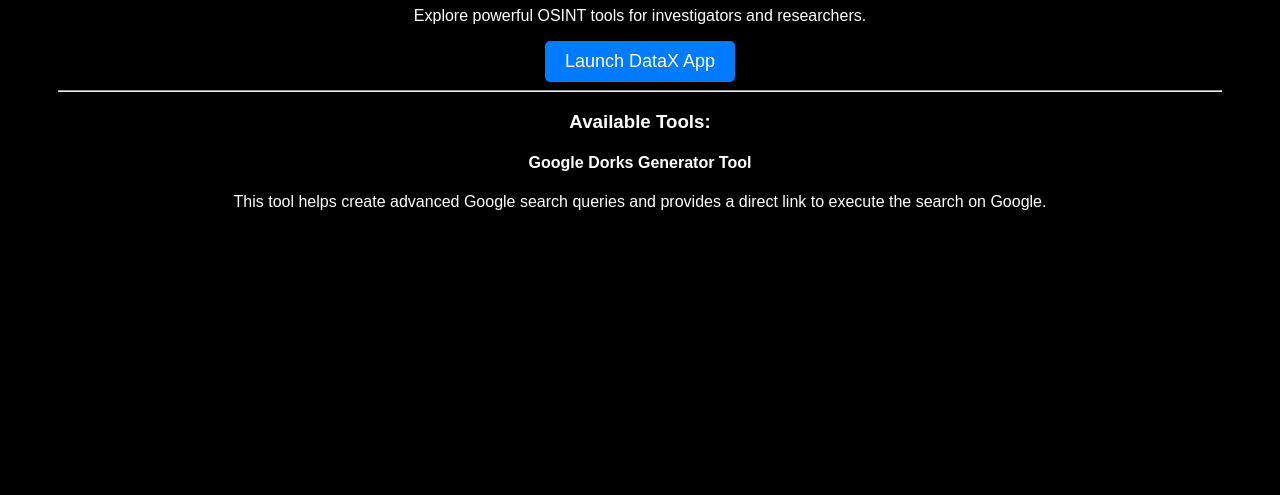
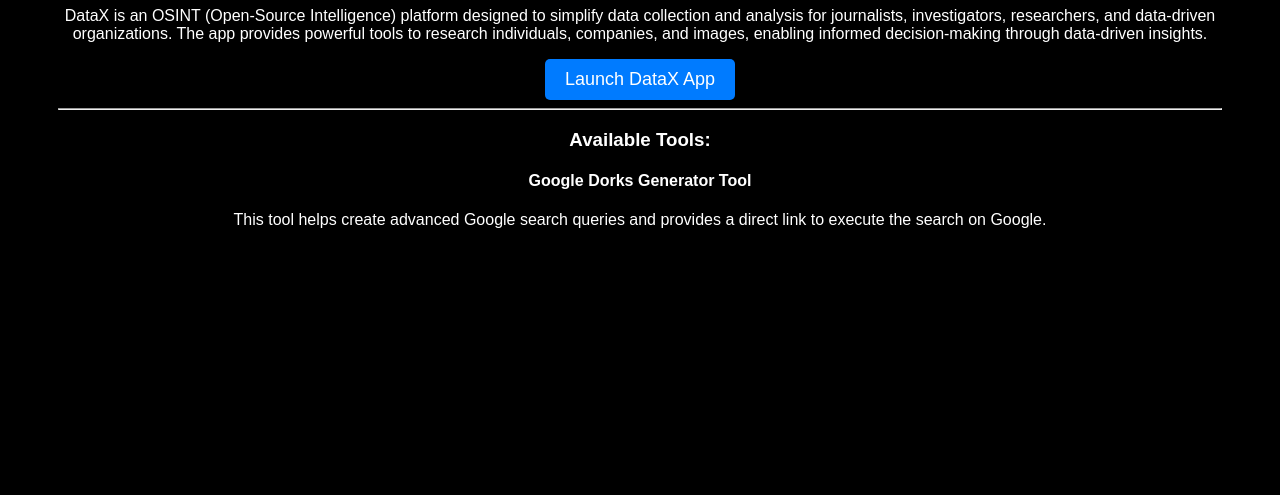
Before and after one commit to zydmohd/datax-en, a plain HTML site: page index.html in a window 1280 px wide. Shown: the part 305-800 px from the top of the page. Drawn offline with Linux system fonts and the light colour scheme.

Commit message:
Update index.html

```diff
--- a/index.html
+++ b/index.html
@@ -47,7 +47,7 @@
     <img src="datax_white_bg.png" alt="DataX Logo" class="logo"> <!-- Replace with your logo image URL -->
 
     <h1>Welcome to DataX</h1>
-    <p>Explore powerful OSINT tools for investigators and researchers.</p>
+    <p>DataX is an OSINT (Open-Source Intelligence) platform designed to simplify data collection and analysis for journalists, investigators, researchers, and data-driven organizations. The app provides powerful tools to research individuals, companies, and images, enabling informed decision-making through data-driven insights. </p>
 
 
     <!-- Button updated to point to the new URL -->
```
